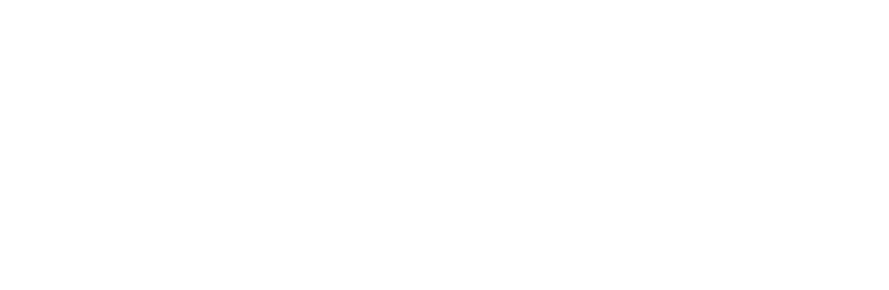
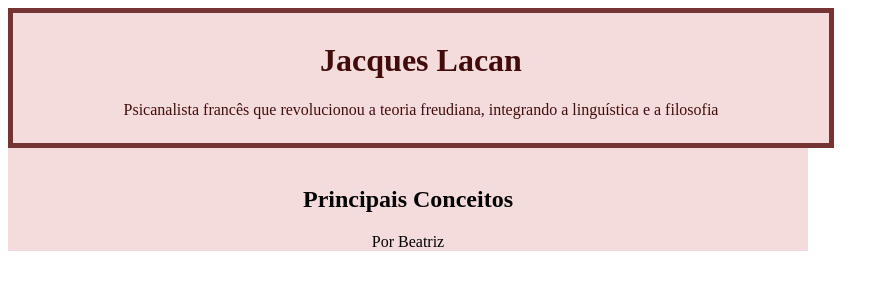
Before and after one commit to mariatarczewski-pixel/Hist-ria-da-China, a plain HTML site: page index.html in a window 1280 px wide. Shown: the whole page, without its empty margins (0-889 px from the left). Drawn offline with Linux system fonts and the light colour scheme.

Commit message:
1 jul 26

```diff
--- a/index.html
+++ b/index.html
@@ -3,19 +3,41 @@
 <head>
     <meta charset="UTF-8">
     <meta name="viewport" content="width=device-width, initial-scale=1.0">
-    <title>História da China</title>
+    <title>Jacques Lacan</title>
     <style>
-    header{
-        background-color:palevioletred;
-        color: rgb (59, 19, 19);
-        text-align: center;
-        max-width: 800px;
-        margin: 0, auto;
-        padding: 16px;
-        border: 5px, solid, paleturquoise;
-    }
+       header{
+          background-color:rgb(245, 220, 220);
+          color:rgb(67, 12, 12);
+          text-align: center;
+          max-width: 800px;
+          margin: 0, auto;
+          padding: 8px;
+          border: 5px, solid, rgb(118, 51, 51);
+          display: flexbox;
+       }
+
+       main{
+         background-color: rgb(245, 220, 220);
+         color: black;
+         text-align: center;
+         max-width: 800px;
+         margin: 0, auto;
+       }
+
+    </style>
 </head>
 <body>
+    <header>
+   <h1> Jacques Lacan</h1>
+   <p> Psicanalista francês que revolucionou a teoria freudiana, integrando a linguística e a filosofia</p>
+   </header>
+
+   <main>
+
+        <img src="" alt+"">
+        <h2> Principais Conceitos </h2>
+        <p> Por Beatriz</p>
+   </main>
 
 </body>
 </html>
```
